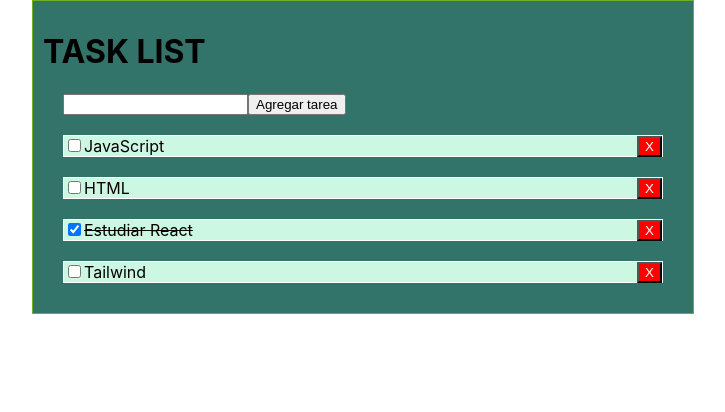
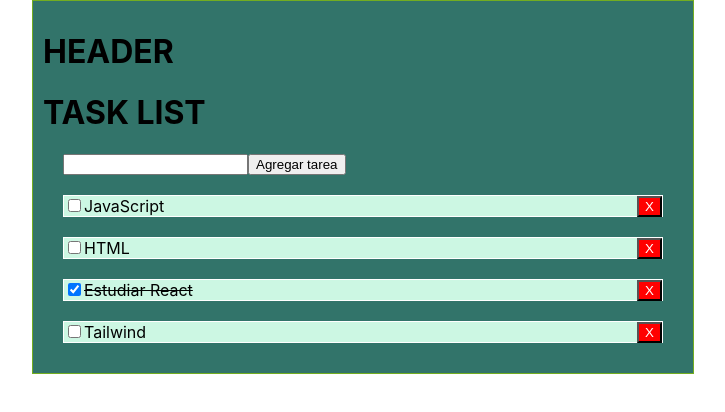
Before and after one commit to juand98/my-react-task-list, a React (Create React App) app: page / in a window 1280 px wide. Shown: the top 412 px of the page, without its empty margins (277-1002 px from the left). Built offline with nearby package versions, Linux system fonts and the light colour scheme.

Commit message:
component

```diff
--- a/src/App.js
+++ b/src/App.js
@@ -3,6 +3,7 @@ import data from "./data.json";
 import "./App.css";
 import TodoList from "./components/TodoList";
 import TodoForm from "./components/TodoForm";
+import TodoHeader from "./components/TodoHeader";
 
 function App() {
   //Usaremos el hook "useState", que nos permitirá inicializar y cambiar cierta información o estado relacionado al componente. Gracias a la extensión automáticamente este se importa en nuestro archivo. Recordemos que en los corchetess, como primer parámetro asignamos un nombre a la información con la cual vamos a trabajar, en este caso todos (tareas, english). Como segundo parámetro usamos el set para poder cambiar o actulizar la lista de tareas.
@@ -50,6 +51,7 @@ function App() {
 
   return (
     <div className="container">
+      <TodoHeader />
       <h1>TASK LIST</h1>
       <TodoForm />
       <TodoList
--- a/src/components/TodoHeader.js
+++ b/src/components/TodoHeader.js
@@ -1,6 +1,9 @@
-/* import React from "react";
+import React from "react";
 
 export default function TodoHeader() {
-  return <div></div>;
+  return (
+    <div>
+      <h1>HEADER</h1>
+    </div>
+  );
 }
- */
```
